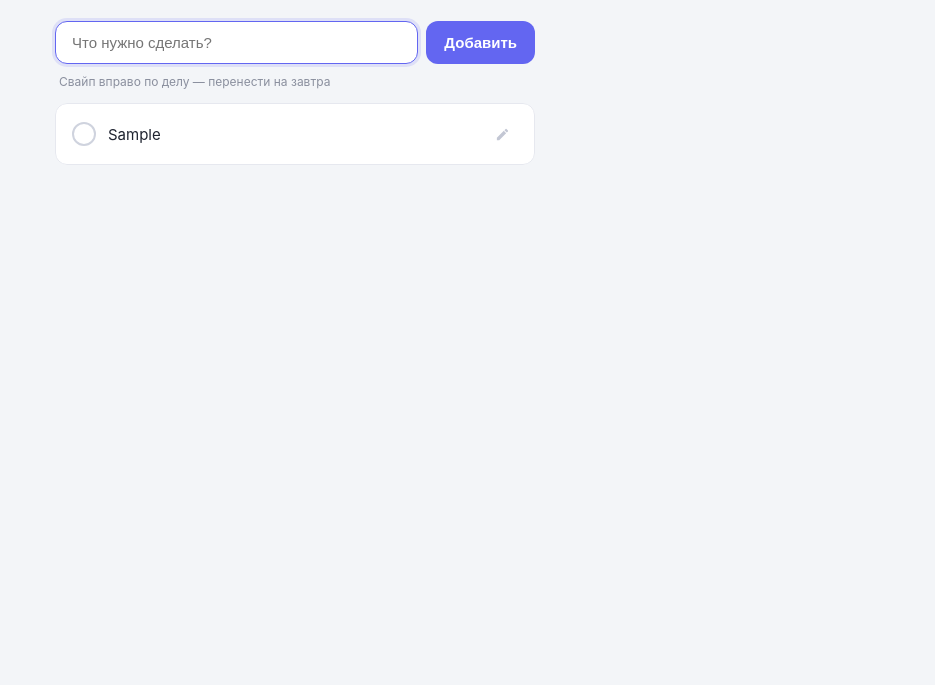
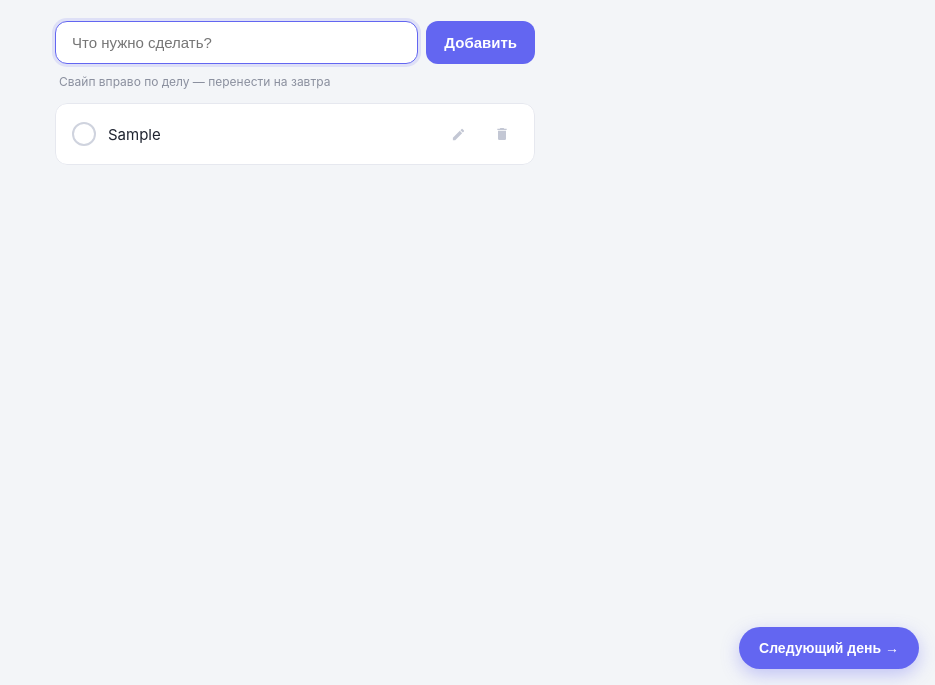
Before and after one commit to Cristallex/Goal_app, a plain HTML site: page index.html in a window 1280 px wide. Both pictures are taken after typing "Sample" into the empty fields and a click on the button "Добавить". Shown: the part 115-800 px from the top of the page, without its empty margins (345-1280 px from the left). Drawn offline with Linux system fonts and the light colour scheme.

Commit message:
Вкладка «Следующий день»: просмотр/добавление/удаление дел на завтра
Generated with [Devin](https://devin.ai)

Co-Authored-By: Devin <158243242+devin-ai-integration[bot]@users.noreply.github.com>

```diff
--- a/app.js
+++ b/app.js
@@ -12,6 +12,7 @@ const doneList = document.getElementById("doneList");
 const doneCount = document.getElementById("doneCount");
 const settingsBtn = document.getElementById("settingsBtn");
 const themePanel = document.getElementById("themePanel");
+const navBtn = document.getElementById("navBtn");
 
 const dayKey = (d) =>
   `${d.getFullYear()}-${String(d.getMonth() + 1).padStart(2, "0")}-${String(d.getDate()).padStart(2, "0")}`;
@@ -47,6 +48,7 @@ function save() {
 }
 
 let state = load();
+let viewDate = todayKey(); // какой день смотрим
 
 // ---------- Темы ----------
 
@@ -78,12 +80,6 @@ document.addEventListener("click", (e) => {
   if (!themePanel.hidden && !e.target.closest(".theme-panel, .settings-btn")) {
     themePanel.hidden = true;
   }
-});
-
-dateEl.textContent = new Date().toLocaleDateString("ru-RU", {
-  weekday: "long",
-  day: "numeric",
-  month: "long",
 });
 
 // ---------- Рендер ----------
@@ -119,7 +115,15 @@ function makeTaskEl(task) {
     '<svg viewBox="0 0 24 24"><path d="M3 17.25V21h3.75L17.81 9.94l-3.75-3.75L3 17.25zM20.71 7.04a1 1 0 0 0 0-1.41l-2.34-2.34a1 1 0 0 0-1.41 0l-1.83 1.83 3.75 3.75 1.83-1.83z"/></svg>';
   editBtn.addEventListener("click", () => startEdit(task.id, li));
 
-  inner.append(check, span, editBtn);
+  const delBtn = document.createElement("button");
+  delBtn.className = "del-btn";
+  delBtn.type = "button";
+  delBtn.setAttribute("aria-label", "Удалить задачу");
+  delBtn.innerHTML =
+    '<svg viewBox="0 0 24 24"><path d="M6 19a2 2 0 0 0 2 2h8a2 2 0 0 0 2-2V7H6v12zM19 4h-3.5l-1-1h-5l-1 1H5v2h14V4z"/></svg>';
+  delBtn.addEventListener("click", () => deleteTask(task.id, li));
+
+  inner.append(check, span, editBtn, delBtn);
   li.append(hint, inner);
   attachSwipe(li, inner, task.id);
   return li;
@@ -127,8 +131,15 @@ function makeTaskEl(task) {
 
 function render() {
   const today = todayKey();
-  const active = state.tasks.filter((t) => !t.done && t.date <= today);
-  const done = state.tasks.filter((t) => t.done && t.doneDate === today);
+  const viewingToday = viewDate === today;
+  // сегодня показываем всё невыполненное (включая перенесённое с прошлых дней),
+  // на будущих днях — только задачи этого дня
+  const active = state.tasks.filter(
+    (t) => !t.done && (viewingToday ? t.date <= today : t.date === viewDate)
+  );
+  const done = viewingToday
+    ? state.tasks.filter((t) => t.done && t.doneDate === today)
+    : [];
 
   taskList.innerHTML = "";
   for (const t of active) taskList.appendChild(makeTaskEl(t));
@@ -141,7 +152,16 @@ function render() {
   }
   doneCount.textContent = done.length;
 
-  successCard.hidden = active.length > 0 || done.length === 0;
+  successCard.hidden = !viewingToday || active.length > 0 || done.length === 0;
+
+  const d = new Date(viewDate + "T00:00:00");
+  dateEl.textContent =
+    d.toLocaleDateString("ru-RU", {
+      weekday: "long",
+      day: "numeric",
+      month: "long",
+    }) + (viewingToday ? "" : " · завтра");
+  navBtn.textContent = viewingToday ? "Следующий день →" : "← Сегодня";
 }
 
 // ---------- Логика ----------
@@ -151,13 +171,19 @@ function addTask(text) {
     id: crypto.randomUUID(),
     text,
     done: false,
-    date: todayKey(),
+    date: viewDate,
     doneDate: null,
   };
   state.tasks.push(task);
   save();
 
-  if (state.tasks.filter((t) => !t.done && t.date <= todayKey()).length === 1) {
+  const today = todayKey();
+  const viewingToday = viewDate === today;
+  const visible = state.tasks.filter(
+    (t) => !t.done && (viewingToday ? t.date <= today : t.date === viewDate)
+  ).length;
+
+  if (visible === 1) {
     render(); // чтобы скрыть карточку успеха
   } else {
     const li = makeTaskEl(task);
@@ -213,7 +239,7 @@ function completeTask(id, li) {
       const task = state.tasks.find((t) => t.id === id);
       if (task) {
         task.done = true;
-        task.doneDate = todayKey();
+        task.doneDate = viewDate;
       }
       save();
       render();
@@ -235,6 +261,18 @@ function moveToTomorrow(id, li) {
   }, 420);
 }
 
+function deleteTask(id, li) {
+  li.style.height = li.offsetHeight + "px";
+  li.offsetHeight;
+  li.classList.add("leaving");
+
+  setTimeout(() => {
+    state.tasks = state.tasks.filter((t) => t.id !== id);
+    save();
+    render();
+  }, 420);
+}
+
 // свайп вправо -> перенос на завтра (pointer events: палец и мышь)
 function attachSwipe(li, inner, id) {
   let startX = 0,
@@ -244,6 +282,7 @@ function attachSwipe(li, inner, id) {
     decided = false;
 
   li.addEventListener("pointerdown", (e) => {
+    if (viewDate !== todayKey()) return; // свайп только на сегодняшнем экране
     if (e.target.closest("button, input")) return;
     if (li.classList.contains("completing")) return;
     startX = e.clientX;
@@ -303,6 +342,11 @@ addForm.addEventListener("submit", (e) => {
   taskInput.focus();
 });
 
+navBtn.addEventListener("click", () => {
+  viewDate = viewDate === todayKey() ? tomorrowKey() : todayKey();
+  render();
+});
+
 doneToggle.addEventListener("click", () => {
   const open = doneWrap.classList.toggle("open");
   doneToggle.classList.toggle("open", open);
--- a/index.html
+++ b/index.html
@@ -57,6 +57,8 @@
     </section>
   </main>
 
+  <button class="nav-btn" id="navBtn" type="button">Следующий день →</button>
+
   <script src="app.js"></script>
 </body>
 </html>
--- a/style.css
+++ b/style.css
@@ -268,6 +268,53 @@ body {
   height: 15px;
   fill: currentColor;
 }
+
+/* кнопка удаления */
+.del-btn {
+  flex: 0 0 auto;
+  width: 32px;
+  height: 32px;
+  border: none;
+  border-radius: 8px;
+  background: transparent;
+  color: #c3c7d4;
+  cursor: pointer;
+  display: grid;
+  place-items: center;
+  transition: color 0.2s, background 0.2s;
+}
+
+.del-btn:hover {
+  color: #ef4444;
+  background: #fdf0f0;
+}
+
+.del-btn svg {
+  width: 16px;
+  height: 16px;
+  fill: currentColor;
+}
+
+/* плавающая вкладка «Следующий день» */
+.nav-btn {
+  position: fixed;
+  right: 16px;
+  bottom: max(16px, env(safe-area-inset-bottom));
+  z-index: 50;
+  padding: 13px 20px;
+  font-size: 14px;
+  font-weight: 700;
+  color: #fff;
+  background: var(--accent);
+  border: none;
+  border-radius: 999px;
+  box-shadow: 0 6px 18px rgba(99, 102, 241, 0.35);
+  cursor: pointer;
+  transition: background 0.2s, transform 0.1s;
+}
+
+.nav-btn:hover { background: var(--accent-dark); }
+.nav-btn:active { transform: scale(0.95); }
 
 /* инлайн-редактирование */
 .edit-input {
```
